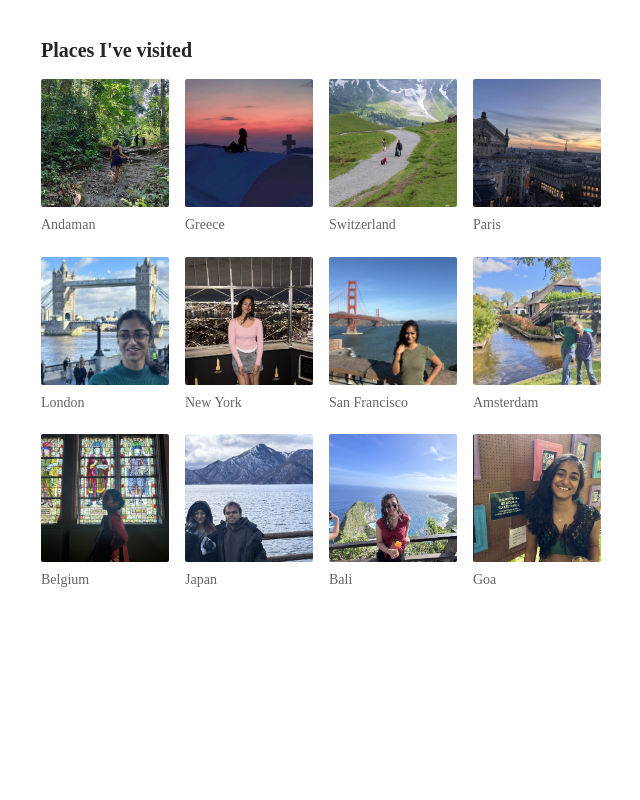
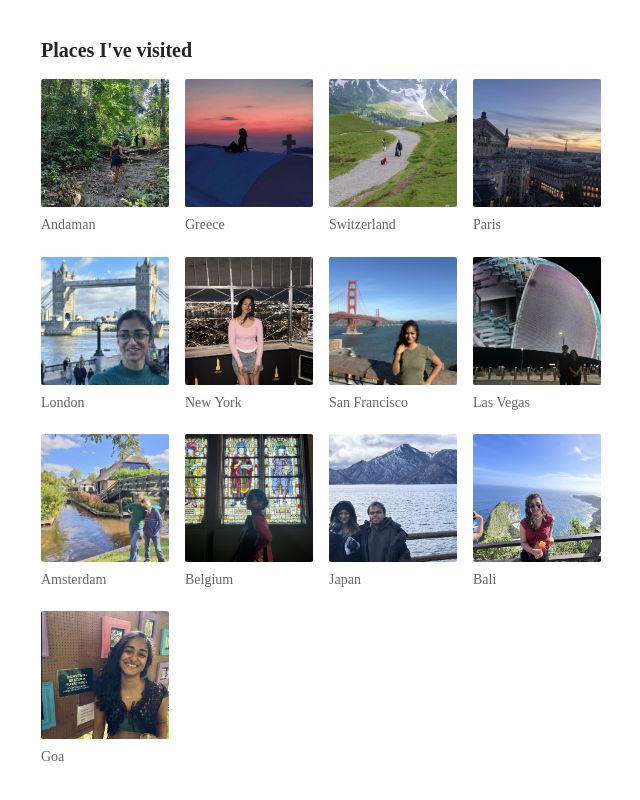
Before and after one commit to Arushigandhi/arushi-portfolio, a Next.js app: page / in a window 1280 px wide. Shown: the part 1167-1967 px from the top of the page, without its empty margins (249-889 px from the left). Before the commit the page ends 1838 px from the top, so only its background shows below. Built offline with nearby package versions, Linux system fonts and the light colour scheme.

Commit message:
Add Las Vegas travel photo

```diff
--- a/src/app/page.tsx
+++ b/src/app/page.tsx
@@ -10,6 +10,7 @@ const places: { name: string; photo?: string }[] = [
   { name: "London", photo: "/assets/travel/london.jpg" },
   { name: "New York", photo: "/assets/travel/new-york.jpg" },
   { name: "San Francisco", photo: "/assets/travel/san-francisco.jpg" },
+  { name: "Las Vegas", photo: "/assets/travel/las-vegas.jpg" },
   { name: "Amsterdam", photo: "/assets/travel/amsterdam.jpg" },
   { name: "Belgium", photo: "/assets/travel/belgium.jpg" },
   { name: "Japan", photo: "/assets/travel/japan.jpg" },
```
Also changed, not shown: public/assets/travel/las-vegas.jpg (added).
